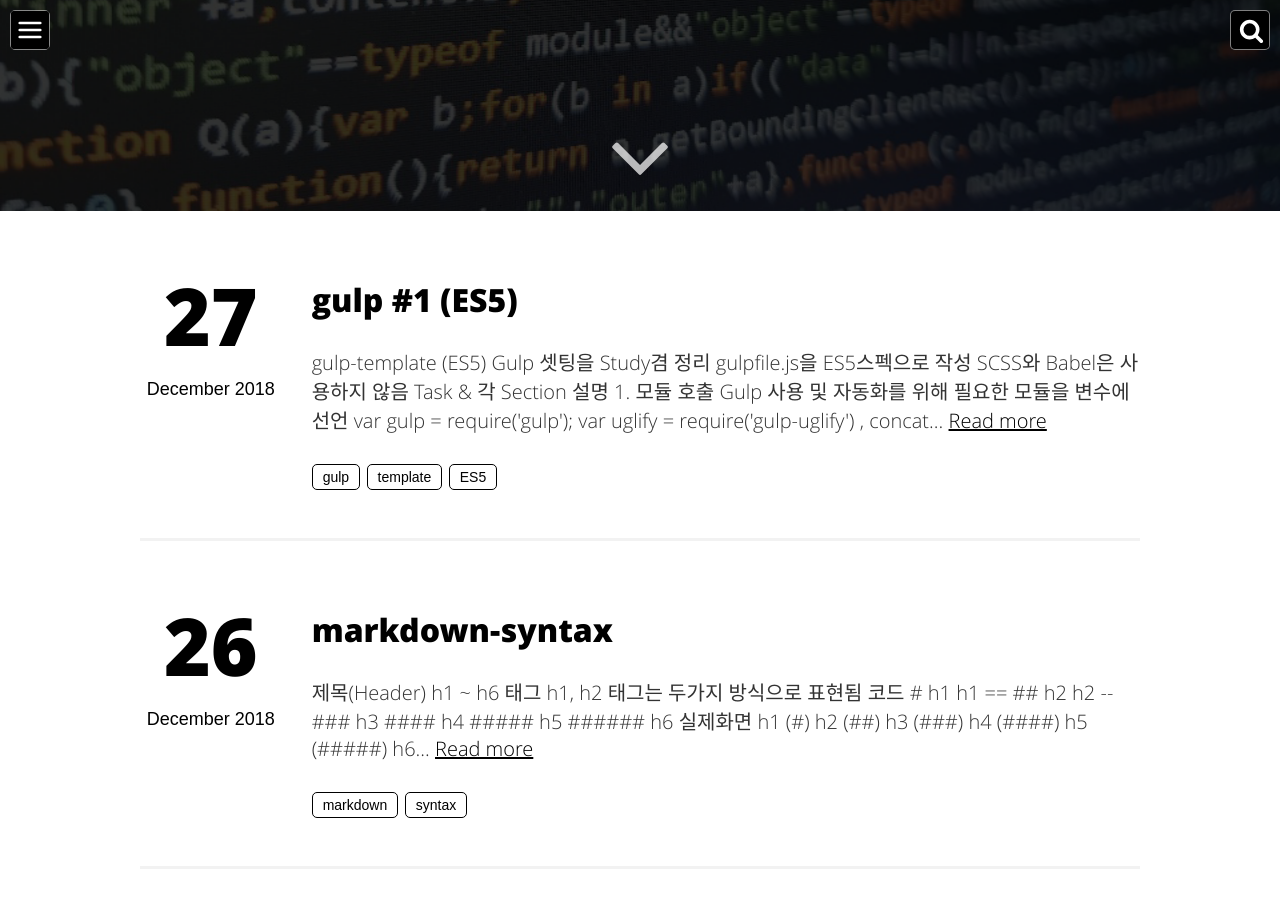
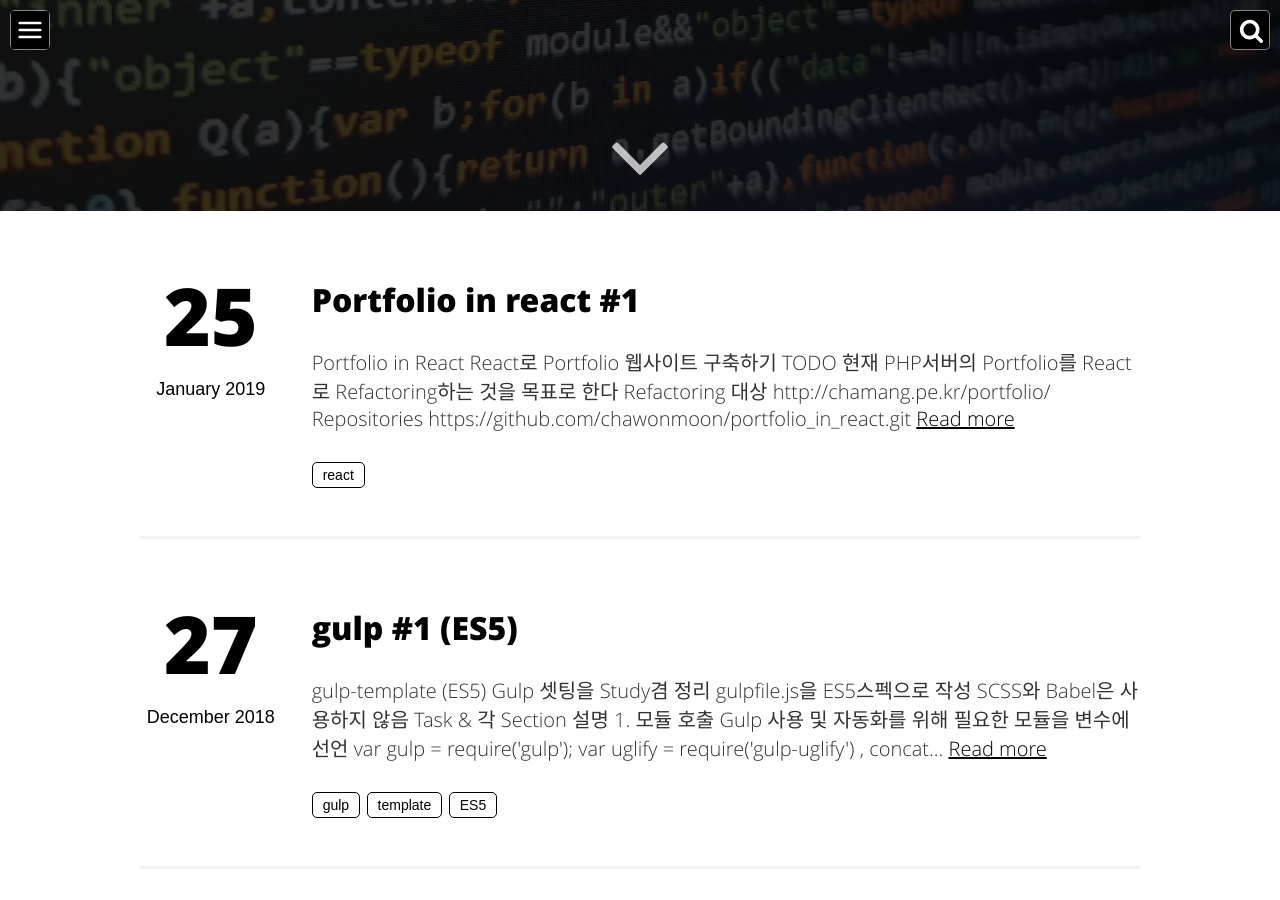
Before and after one commit to chawonmoon/chawonmoon.github.io, a Jekyll site: the page built from index.html, in a window 1280 px wide and 900 px high, scrolled down 689 px. Built offline with Jekyll 4.4.1, drawn with Linux system fonts in a browser that asks for light colours.

Commit message:
docs: 포스트 추가
포트폴리오를 리액트로 제작하기 #1

#7

```diff
--- a/_posts/2018-12-27-gulp-1.md
+++ b/_posts/2018-12-27-gulp-1.md
@@ -185,7 +185,7 @@ gulp.task('default', gulp.series('uglify', 'minifycss', 'minifyhtml', 'imagemin'
 - 기본적으로 JavaScript는 어느정도 알아야 셋팅이 가능하고, `Node.js / NPM / 모듈시스템`의 대략적인 개념을 안다면 훨신 효율이 좋을것으로 생각된다.
 - 3.9대 버전에서 4.0대 버전으로 넘어오면서 구문과 스펙의 변경이 생겨 조금 삽질함.
 
-## AS-IS
+## TODO
 - ES6로 재작업
 - `imagemin` `browserify` 설정과 `browser-sync`에 대한 이해가 더 필요함.
 - `browserify`를 포함하긴 했으나 사실 JS 번들링에 대한 필요성에 대해서는 잘모르겠다, 아무래도 `Babel`을 사용해보면 감이 오지 않을까 싶다
--- /dev/null
+++ b/_posts/2019-01-25-post-portfolio-in-react-1.md
@@ -0,0 +1,21 @@
+---
+layout: post
+title: "Portfolio in react #1"
+date: 2019-01-25
+image: '/assets/img/'
+description: 'PHP로 작성된 Portfolio를 React로 Refactoring'
+tags:
+- react
+categories:
+- Blog
+---
+
+# Portfolio in React
+* React로 Portfolio 웹사이트 구축하기
+
+## TODO
+* 현재 PHP서버의 Portfolio를 React로 Refactoring하는 것을 목표로 한다
+* Refactoring 대상 [http://chamang.pe.kr/portfolio/](http://chamang.pe.kr/portfolio/)
+
+## Repositories
+[https://github.com/chawonmoon/portfolio_in_react.git](https://github.com/chawonmoon/portfolio_in_react.git)
```
Also changed, not shown: 1 other file.
